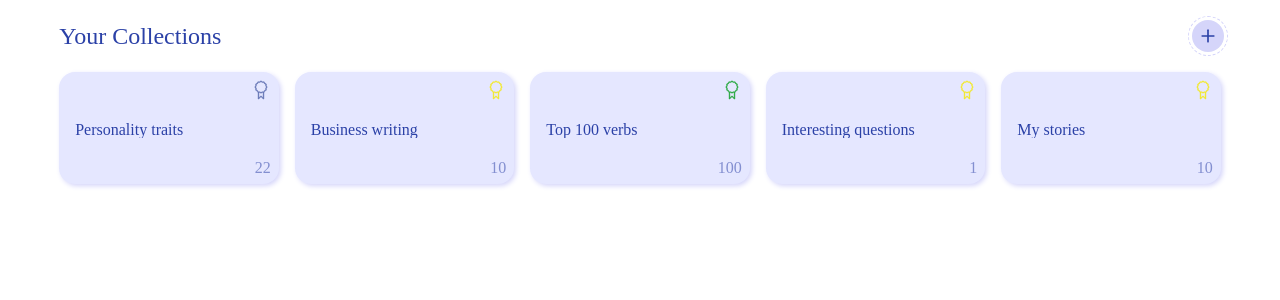
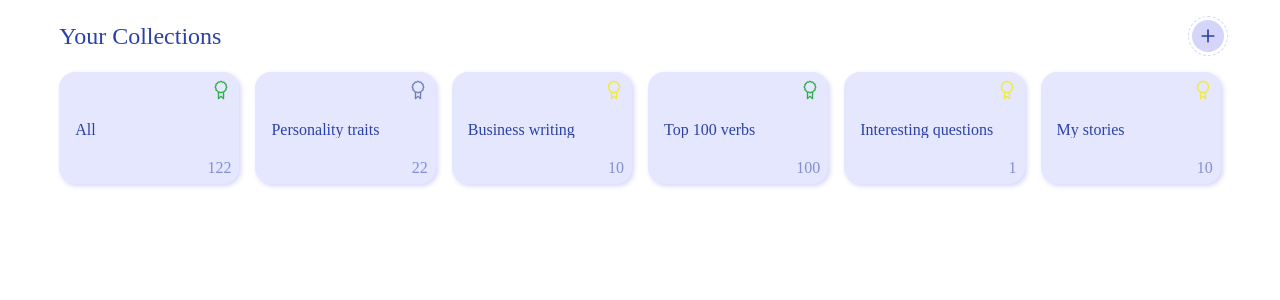
Before and after one commit to ekateryna-rodina/wordbook, a React (Create React App) app in the folder client/: page /library in a window 1280 px wide. Shown: the top 300 px of the page. Built offline with nearby package versions, Linux system fonts and the light colour scheme.

Commit message:
styles update for recent words

```diff
--- a/client/src/components/DashboardRecentTab/DashboardRecentTab.tsx
+++ b/client/src/components/DashboardRecentTab/DashboardRecentTab.tsx
@@ -22,14 +22,14 @@ const RecentList = styled.ul`
 `;
 const Word = styled.div`
   font-weight: 600;
-  color: ${(props) => props.theme.colors.white};
+  color: ${(props) => props.theme.colors.primary};
   padding: 0.5rem;
   text-transform: capitalize;
   font-size: 1.5rem;
 `;
 const Example = styled.div`
   padding: 0.5rem;
-  color: ${(props) => props.theme.colors.light};
+  color: ${(props) => props.theme.colors.primary};
   font-style: italic;
 `;
 const Container = styled.div<{ show: boolean }>`
@@ -40,7 +40,8 @@ const RecentItemStyled = styled.li`
   min-width: 12rem;
   height: 10rem;
   border-radius: 0.5rem;
-  background: ${(props) => props.theme.colors.quaternary};
+  background: ${(props) =>
+    `linear-gradient(to bottom, ${props.theme.colors.light}87, ${props.theme.colors.highlight}87)`};
   display: flex;
   flex-direction: column;
   justify-content: space-between;
--- a/client/src/pages/Library.tsx
+++ b/client/src/pages/Library.tsx
@@ -93,6 +93,7 @@ const Collection = ({ name, size, progress }: CollectionProps) => {
 };
 const Library = () => {
   const collections = [
+    { name: 'All', size: 122, progress: 2 },
     { name: 'Personality traits', size: 22, progress: 0 },
     { name: 'Business writing', size: 10, progress: 1 },
     { name: 'Top 100 verbs', size: 100, progress: 2 },
```
